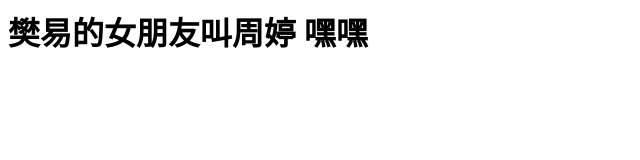
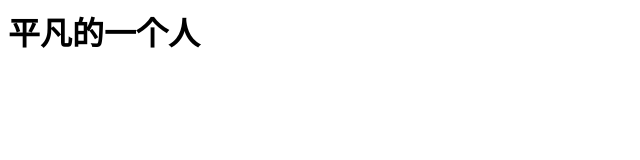
Before and after one commit to michaelowenliu/website, a plain HTML site: page index.html in a window 1280 px wide. Shown: the whole page, without its empty margins (0-640 px from the left). Drawn offline with Linux system fonts and the light colour scheme.

Commit message:
Update index.html

```diff
--- a/index.html
+++ b/index.html
@@ -1,2 +1,2 @@
 
-<h1>樊易的女朋友叫周婷 嘿嘿</h1>
+<h1>平凡的一个人</h1>
```
